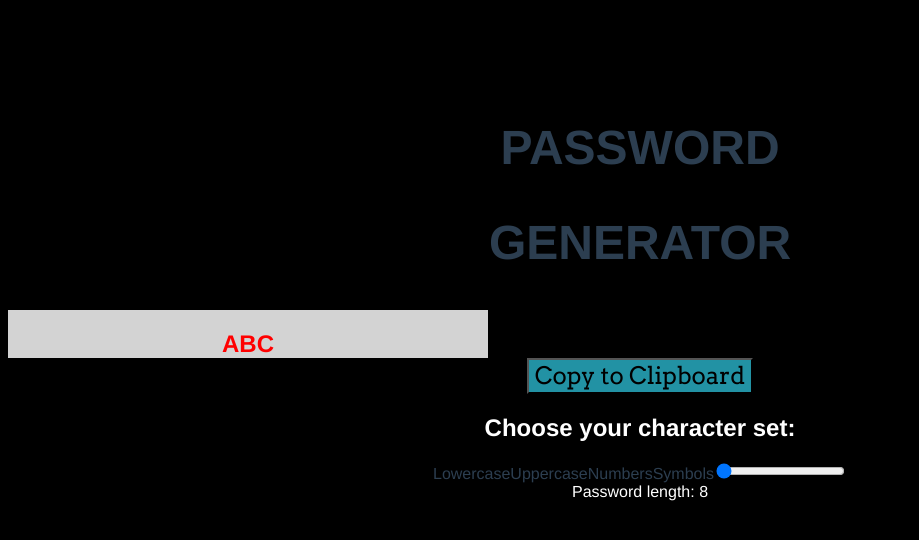
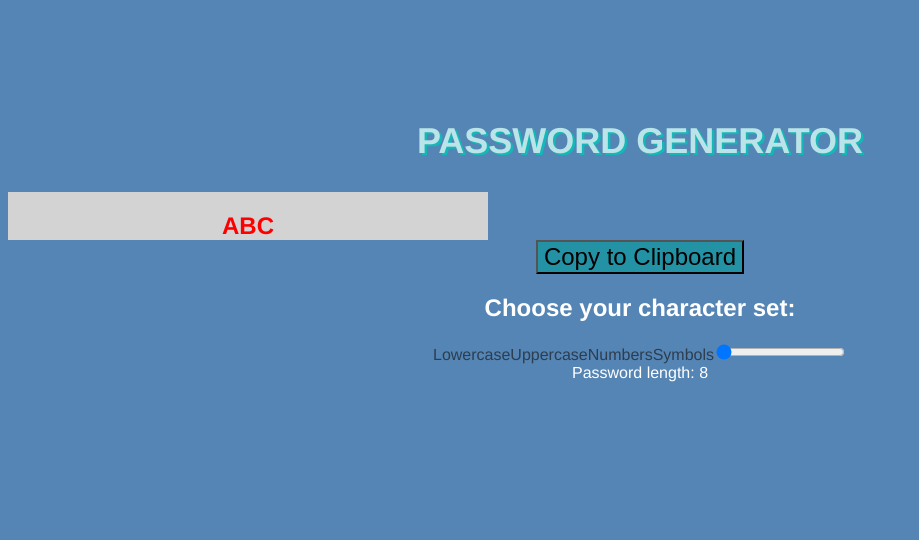
Before and after one commit to EnricoCarruba/passwordGenerator, a Vue app: page / in a window 1280 px wide. Shown: the top 540 px of the page, without its empty margins (0-919 px from the left). Built offline with nearby package versions, Linux system fonts and the light colour scheme.

Commit message:
changed fonts and colors

```diff
--- a/src/components/password-generator.vue
+++ b/src/components/password-generator.vue
@@ -1,8 +1,7 @@
 <template>
   <section>
     <header>
-      <h1>PASSWORD</h1>
-      <h1>GENERATOR</h1>
+      <h1>PASSWORD GENERATOR</h1>
     </header>
     <div id="box">
       <h1 id="generated-password">{{ password }}</h1>
@@ -144,19 +143,20 @@ export default {
 </script>
 
 <style>
-@import url("https://fonts.googleapis.com/css2?family=Arvo");
+@import url("https://fonts.googleapis.com/css2?family=JetBrains+Mono:wght@100&display=swap");
 
 html {
-  font-family: Arvo;
+  font-family: "JetBrains Mono", monospace;
   text-align: center;
-  background-color: black;
-
-  color: #2292a4;
+  background-color: #5585b5;
+  color: #bbe4e9;
   margin-top: 60px;
 }
 
 header {
-  font-size: 2rem;
+  font-size: 1.5rem;
+  color: #bbe4e9;
+  text-shadow: 0.1em 0.1em 0 hsl(180, 80%, 40%);
 }
 
 #box {
@@ -173,7 +173,6 @@ header {
   text-align: center;
 }
 #copy-to-clipboard {
-  font-family: Arvo;
   font-size: 1.5rem;
   text-align: center;
   background-color: #2292a4;
@@ -183,7 +182,6 @@ header {
   color: white;
 }
 .button-character-set {
-  font-family: Arvo;
   font-size: 1.5rem;
   background-color: black;
   color: #2292a4;
```
